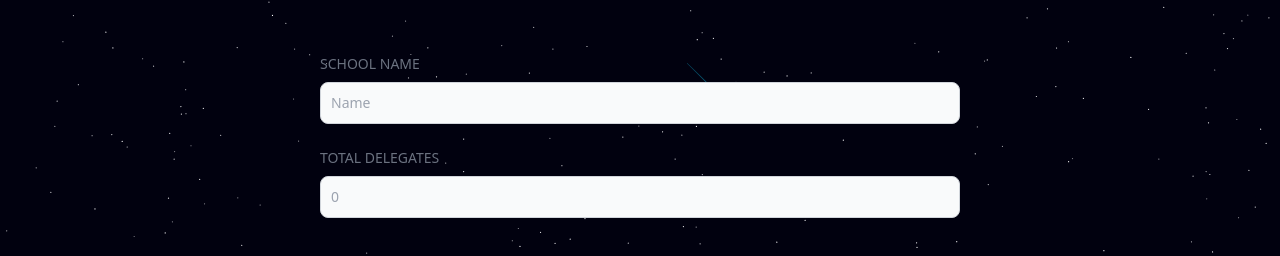
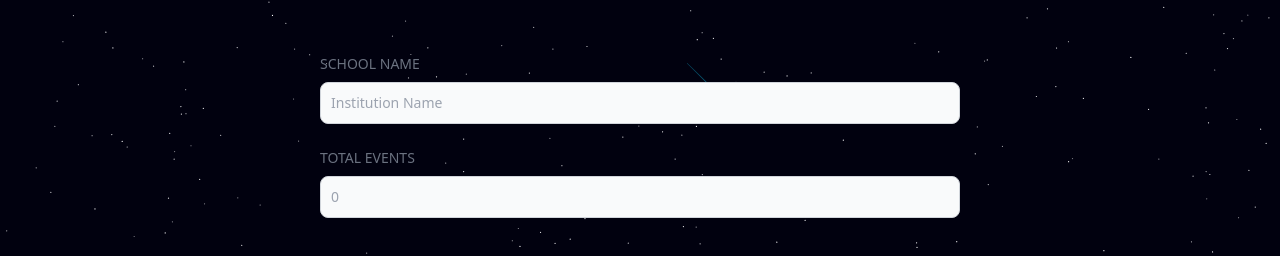
Before and after one commit to aayanatsap/phenomenon, a Next.js app: page /registrations/delegation in a window 1280 px wide. Shown: the part 220-476 px from the top of the page. Built offline with nearby package versions, Linux system fonts and the light colour scheme.

Commit message:
Update register.tsx

```diff
--- a/app/components/register.tsx
+++ b/app/components/register.tsx
@@ -956,6 +956,8 @@ export function Indiregister() {
 }
 
 export const DelegationRegistration = () => {
+  const [institutionName, setInstitutionName] = useState("");
+  const [totalEvents, setTotalEvents] = useState(0);
   const [members, changeMembers] = useState(0);
   const [ids, putIds] = useState([]);
   const [eventno, setEventno] = useState(0);
@@ -1308,8 +1310,9 @@ export const DelegationRegistration = () => {
 
     let totalParticipants = 0; // Initialize total participants
 
-    const eventDataWithParticipants = eventSelections.map((eventTitle, index) => {
+    const eventDataWithParticipants = (eventSelections || []).map((eventTitle, index) => {
       const eventObject = {
+        institutionName, // Use the state value
         name: eventTitle,
         members: memberCounts[index] || 0,
         category: categorySelections[index] || "None",
@@ -1317,11 +1320,11 @@ export const DelegationRegistration = () => {
       };
 
       for (let i = 0; i < eventObject.members; i++) {
-        const firstName = event.target[`participant_${eventTitle.replace(/ /g, "_")}_${i + 1}_first_name`]?.value;
-        const lastName = event.target[`participant_${eventTitle.replace(/ /g, "_")}_${i + 1}_last_name`]?.value;
-        const email = event.target[`participant_${eventTitle.replace(/ /g, "_")}_${i + 1}_email`]?.value;
-        const dob = event.target[`participant_${eventTitle.replace(/ /g, "_")}_${i + 1}_date_of_birth`]?.value;
-        const phone = event.target[`participant_${eventTitle.replace(/ /g, "_")}_${i + 1}_phone`]?.value;
+        const firstName = event.target[`participant_${eventTitle.replace(/ /g, "_")}_${i + 1}_first_name`]?.value || "";
+        const lastName = event.target[`participant_${eventTitle.replace(/ /g, "_")}_${i + 1}_last_name`]?.value || "";
+        const email = event.target[`participant_${eventTitle.replace(/ /g, "_")}_${i + 1}_email`]?.value || "";
+        const dob = event.target[`participant_${eventTitle.replace(/ /g, "_")}_${i + 1}_date_of_birth`]?.value || "";
+        const phone = event.target[`participant_${eventTitle.replace(/ /g, "_")}_${i + 1}_phone`]?.value || "";
 
         if (firstName && lastName && email && dob && phone) {
           eventObject.participants.push({
@@ -1333,21 +1336,26 @@ export const DelegationRegistration = () => {
         }
       }
 
-      // Update total participants based on the actual number of participants
       totalParticipants += eventObject.participants.length;
 
       return eventObject;
     });
 
+    console.log("Institution Name:", institutionName); // Logs the correct institution name
     console.log("Event Data with Participants:", eventDataWithParticipants);
     console.log("Total Participants:", totalParticipants);
 
-    // Pass the correct total participants to the backend
-    makePayment({ events: eventDataWithParticipants, totalParticipants });
+    // Pass data to makePayment
+    makePayment({
+      institutionName,
+      events: eventDataWithParticipants,
+      totalParticipants,
+    });
   };
 
 
-  const [delegationDetails, changeDetails] = useState(["", "test"]);
+
+
   return (
 
     <div className="mt-10 mb-44">
@@ -1359,16 +1367,25 @@ export const DelegationRegistration = () => {
           <section className="">
             <div className="py-8 px-4 mx-auto max-w-2xl lg:py-16">
               <form
-                onSubmit={(e) => {
-                  e.preventDefault();
-                  console.log("Name: "+ (e.target as HTMLInputElement).name.valueOf)
-
-                  // changeDetails([(e.target as HTMLInputElement).name.value, (e.target as HTMLInputElement).days.value]);
-
-                  changeMembers((e.target as HTMLFormElement).total_members.value);
-
-                }}
-              >
+                  onSubmit={(e) => {
+                    e.preventDefault();
+
+                    const institution = (e.target as HTMLFormElement).institution.value;
+                    const eventsCount = parseInt((e.target as HTMLFormElement).total_members.value, 10);
+
+                    // Update state with the institution name and total events
+                    setInstitutionName(institution);
+                    setTotalEvents(eventsCount);
+
+                    // Debug logs
+                    console.log("Institution Name:", institution);
+                    console.log("Total Events:", eventsCount);
+
+                    // Update members count or handle further logic
+                    changeMembers(eventsCount);
+                  }}
+                >
+
                 <div className="grid gap-4 grid-cols-2  sm:gap-6">
                   <div className="col-span-2">
                     <label
@@ -1379,19 +1396,23 @@ export const DelegationRegistration = () => {
                     </label>
                     <input
                       type="text"
-                      name="name"
-                      id="name"
+                      name="institution"
+                      id="institution"
                       className="bg-gray-50 border border-gray-300 text-gray-500 text-sm rounded-lg focus:ring-primary-600 focus:border-primary-600 block w-full p-2.5 dark:bg-gray-700 dark:border-gray-600 dark:placeholder-gray-400 dark:text-white dark:focus:ring-primary-500 dark:focus:border-primary-500"
-                      placeholder="Name"
+                      placeholder="Institution Name"
                       required
+                      value={institutionName} // Bind the input value to state
+                      onChange={(e) => setInstitutionName(e.target.value)} // Update state on change
                     />
+
+
                   </div>
                   <div className="col-span-2">
                     <label
                       htmlFor="item-weight"
                       className="block mb-2 text-sm font-medium text-gray-500 dark:text-white"
                     >
-                      TOTAL DELEGATES
+                      TOTAL EVENTS
                     </label>
                     <input
                       type="number"
```
